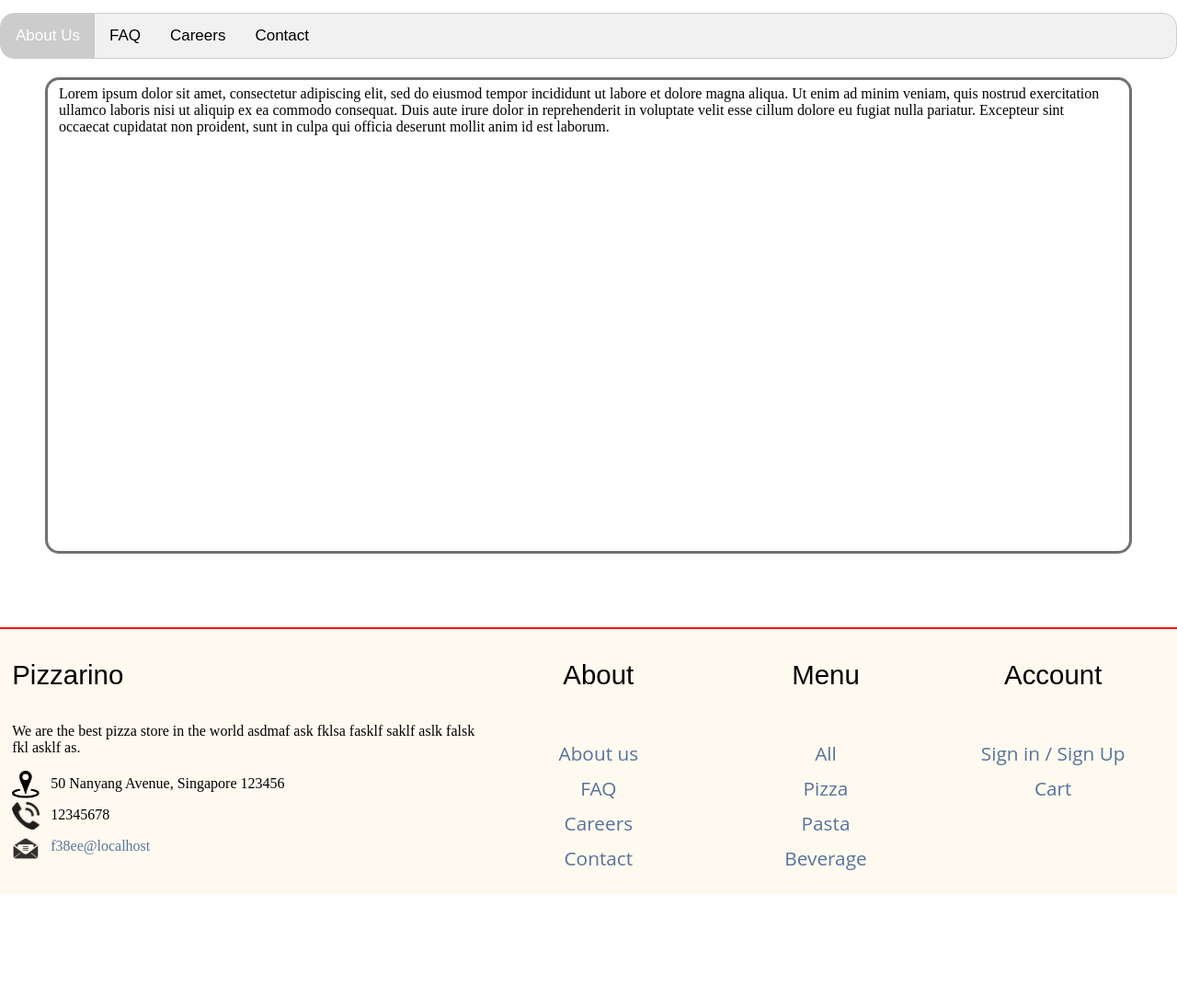
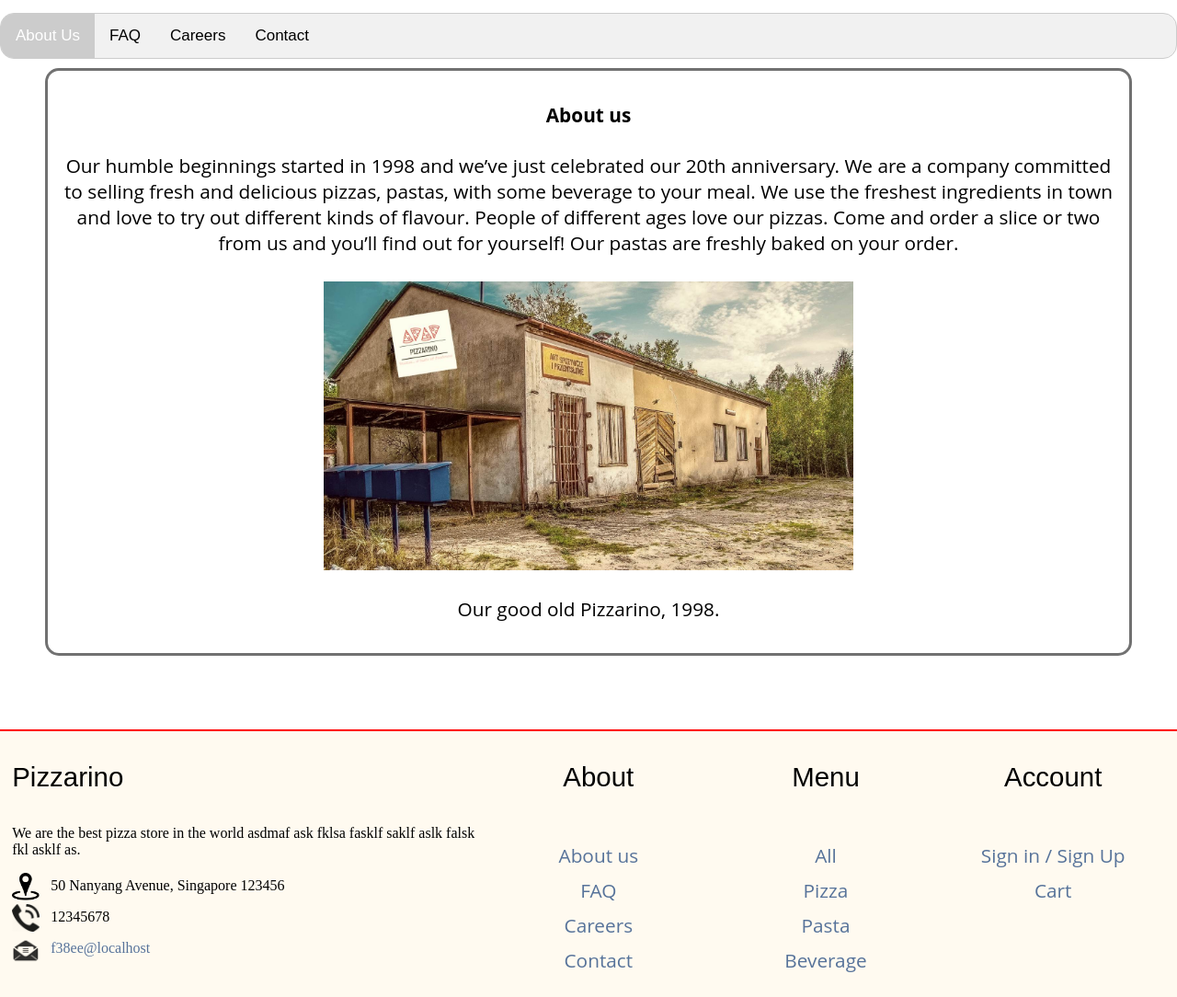
Before and after one commit to nxphi47/web_app_course, a PHP site: page /about.php in a window 1280 px wide. Shown: the part 98-1182 px from the top of the page at 92% size. Before the commit the page ends 1071 px from the top, so only its background shows below. Run offline with PHP 8.4, Linux system fonts and the light colour scheme; data comes from the database, SQL or seed files in the repository.

Commit message:
About tab: About us, FAQ, Careers, Contact. Modified styling and contents in CSS and HTML.

```diff
--- a/about.php
+++ b/about.php
@@ -97,47 +97,67 @@ echo "<script> var rootData = JSON.parse('". $json. "');</script>";
 
         <div id="about_us" class="tabcontent">
 <!--            <div class="item-list-wrapper" id="item-list-wrapper-all"></div>-->
-            Lorem ipsum dolor sit amet, consectetur adipiscing elit, sed do eiusmod tempor incididunt ut
-            labore et dolore magna aliqua. Ut enim ad minim veniam,
-            quis nostrud exercitation ullamco laboris nisi ut aliquip ex ea commodo consequat. Duis aute irure dolor in reprehenderit in voluptate velit esse cillum dolore eu fugiat nulla pariatur. Excepteur sint occaecat cupidatat non proident, sunt in culpa qui officia deserunt mollit anim id est laborum.
-
+                <h4>About us</h4>
+                Our humble beginnings started in 1998 and we’ve just celebrated our 20th anniversary. We are a company committed to selling fresh and delicious pizzas, pastas, with some beverage to your meal. We use the freshest ingredients in town and love to try out different kinds of flavour. People of different ages love our pizzas. Come and order a slice or two from us and you’ll find out for yourself! Our pastas are freshly baked on your order.
+                <br><br>
+                <img src="imgs/pizzarino_1998.jpg" alt="Pizzarino 1998" width=50%><br>
+                <br>Our good old Pizzarino, 1998.<br><br>
         </div>
 
         <div id="faq" class="tabcontent">
 <!--            <div class="item-list-wrapper" id="item-list-wrapper-pizza"></div>-->
-            FAQ here
-            Lorem ipsum dolor sit amet, consectetur adipiscing elit, sed do eiusmod tempor incididunt ut
-            labore et dolore magna aliqua. Ut enim ad minim veniam,
-            quis nostrud exercitation ullamco laboris nisi ut aliquip ex ea commodo consequat. Duis aute irure dolor in reprehenderit in voluptate velit esse cillum dolore eu fugiat nulla pariatur. Excepteur sint occaecat cupidatat non proident, sunt in culpa qui officia deserunt mollit anim id est laborum.
+
+            <h4>Have a question? Here's some of our commonly asked questions:</h4>
+            <div class="faqcontent">
+                <p class="question">Are your pizzas fresh?<br></p>
+                <p class="answer">Yes. In fact, we bake our pizzas daily. Our staff get up early in the morning to prepare the ingredients, which is why the pizzas taste so crisp and fresh!</p>
+            </div>
+            <div class="faqcontent">
+                <p class="question">Where can I get family bundles?<br></p>
+                <p class="answer">You can head down to our "promotions" tab above where we have the latest promotions and great deals for families.</p>
+            </div>
+            <div class="faqcontent">
+                <p class="question">How long does the delieveries take?<br></p>
+                <p class="answer">We are committed to delievering in 30 miutes as our stores are island wide. If we no not do so, we will provide $10 vouchers for your next order.</p>
+            </div>
+            <div class="faqcontent">
+                <p class="question">How do I get gift vouchers online?<br></p>
+                <p class="answer">Currently, our gift vouchers can be bought in-stores only. We are currently working on making them available online.<br></p>
+            </div>
+            <div class="faqcontent">
+                <p class="question">I have a question other than those stated above. How can I contact Pizzarino?<br></p>
+                <p class="answer">You could contact us at 61111234. Alternatively, you could write in to us by selecting the "contacts" tab above. We would appreciate your feedback or queries. Thank you.<br></p>
+            </div>
         </div>
 
         <div id="careers" class="tabcontent">
             <form action="<?php echo $_SERVER['PHP_SELF'] ?>" method="post" onsubmit="return validateCareer();">
-                <div class="row">
-                    <label for="fname">First name</label>
+            <p>Look forward to an exciting career with us! Sign up now!</p>
+            <div class="row">
+                    <label for="fname">First name*:</label>
                     <input type="text" id="fname" name="fname" placeholder="First name" required>
                 </div>
                 <div class="row">
-                    <label for="lname">Last name</label>
+                    <label for="lname">Last name*:</label>
                     <input type="text" id="lname" name="lname" placeholder="Last name" required>
                 </div>
                 <div class="row">
-                    <label for="email">Email</label>
+                    <label for="email">Email*:</label>
                     <input type="email" id="email" name="email" placeholder="Email" required>
                 </div>
                 <div class="row">
-                    <label for="ic">NRIC/FIN</label>
+                    <label for="ic">NRIC/FIN*:</label>
                     <input type="text" id="ic" name="ic" placeholder="e.g: G123456W" required>
                 </div>
                 <div class="row">
-                    <label for="phone">Phone Number</label>
+                    <label for="phone">Phone Number*:</label>
                     <input type="number" id="phone" name="phone" placeholder="e.g: 12345678 (8 digits)" required>
                 </div>
                 <div class="row">
-                    <label for="experience">Experience</label>
+                    <label for="experience">Experience*:</label>
                     <textarea id="experience" name="experience" placeholder="e.g: Must write your past experience"></textarea>
                 </div>
-
+                <p class="terms">* Denotes required fields.<p>
                 <div class="row">
                     <button class="button" type="submit" id="career" name="career">Submit Application</button>
                 </div>
@@ -146,19 +166,28 @@ echo "<script> var rootData = JSON.parse('". $json. "');</script>";
 
         <div id="contact" class="tabcontent">
             <form action="<?php echo $_SERVER['PHP_SELF'] ?>" method="post" onsubmit="return validateContact();">
+                <p>Contact us!<p>
                 <div class="row">
-                    <label for="name">Name</label>
+                    <label for="name">Name*:</label>
                     <input type="text" id="name" name="name" placeholder="Name" required>
                 </div>
                 <div class="row">
-                    <label for="user_email">Email</label>
+                    <label for="user_email">Email*:</label>
                     <input type="email" id="user_email" name="user_email" placeholder="Email" required>
                 </div>
                 <div class="row">
-                    <label for="question">Questions</label>
+                    <label for="question">Questions*:</label>
                     <textarea id="question" name="question" placeholder="e.g: your questions"></textarea>
                 </div>
-
+                <div class="row">
+                    <label for="purpose">Purpose:</label>
+                    <select name="purpose" id="purpose">
+                        <option value="Feedback">Feedback</option>
+                        <option value="Enquiry">Enquiry</option>
+                        <option value="Complaint">Complaint</option>
+                    </select>
+                </div>
+                <p class="terms">* Denotes required fields.<p>
                 <div class="row">
                     <button class="button" type="submit" id="contact" name="career">Submit Question</button>
                 </div>
--- a/css/about.css
+++ b/css/about.css
@@ -3,6 +3,32 @@
     border: #717171 solid;
 
     width: 90%;
-    margin: 20px auto auto;
     min-height: 500px;
+    text-align:center;
+    font: 1.3em "Open Sans", sans-serif;
+    margin: auto;
+    margin-top: 10px;
+    /* margin-bottom:0px; Huge space at the bottom even with this.*/
 }
+.faqcontent{
+    text-align: left;
+    border: 2px solid grey;
+    border-radius: 20px;
+    padding:0 30 0 30;
+    background-color: rgb(233, 233, 233);
+    width: 90%;
+    box-align: center;
+    margin: auto;
+    margin-bottom: 20px;
+}
+p.question{
+    font-weight: bold;
+    color: #6b6868;
+}
+
+/* -------------------------------------------Contact us------------------------------------------------------- */
+.terms{
+    color: grey;
+    font: 13px Arial;
+
+}
--- a/css/default.css
+++ b/css/default.css
@@ -1227,7 +1227,7 @@ div.item-slideshow-wrapper {
 
 
 /* ------------------------------------Forms ------------------------------------------------*/
-form label {
+form label, select {
     float: left;
     width: 25%;
     margin-top: 6px;
@@ -1238,7 +1238,7 @@ form label {
     display: inline-block;
 }
 
-form input, textarea, td input {
+form input, textarea, td input, select {
     float: left;
     width: 74%;
     margin-top: 6px;
@@ -1255,7 +1255,8 @@ form input, textarea, td input {
 
 form .button {
     display: inline;
-    float: left;
+    /* float: left; */
+    margin-top: 20px;
 }
 
 
```
